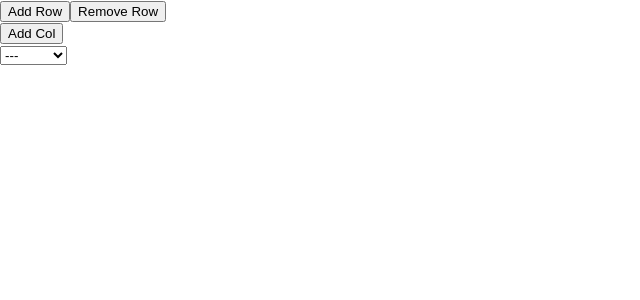
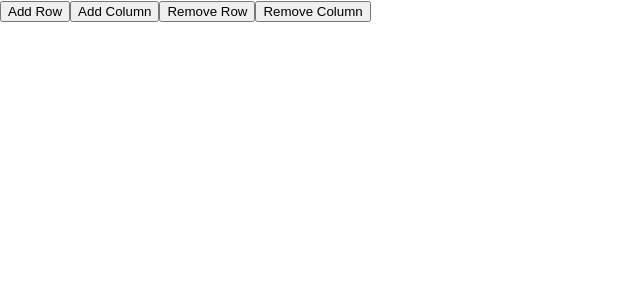
Before and after one commit to kachengieong/Assignment-8, a React (Create React App) app: page / in a window 1280 px wide. Shown: the top 300 px of the page, without its empty margins (0-640 px from the left). Built offline with nearby package versions, Linux system fonts and the light colour scheme.

Commit message:
Added functions to add and remove columns

```diff
--- a/src/App.js
+++ b/src/App.js
@@ -1,42 +1,14 @@
-
 import React, { Component } from 'react';
 import Table from './components/Table';
 import './App.css';
 
-// Select a color from dropdown menu of colors
 class App extends Component {
-  constructor(props) {
-    super(props);
-    this.state = {color: ""};
-  }
-
-  handleClick = (e) => {
-    console.log('Clicked');
-    this.setState(
-      { [e.target.name]: e.target.value++ },
-      console.log({ [e.target.name]: e.target.value })
-    );
-  };
-
-  handleChange = (event) => {
-    this.setState({color: event.target.value});
-  }
-
   render() {
     return (
       <>
         <Table />
-        <select value={this.state.color} onChange={this.handleChange}>
-        <option value="none">---</option>
-        <option value="red">Red</option>
-        <option value="blue">Blue</option>
-        <option value="gray">Gray</option>
-        <option value="green">Green</option>
-        <option value="yellow">Yellow</option>
-        <option value="orange">Orange</option>
-      </select>
       </>
-    )
+    );
   }
 }
 
--- a/src/components/Table.jsx
+++ b/src/components/Table.jsx
@@ -1,76 +1,55 @@
 import React, { Component } from 'react';
 import TableRow from './TableRow';
-import TableColumn from './TableColumn';
-import PropTypes from 'prop-types';
 import { v4 as uuidv4 } from 'uuid';
 
 class Table extends Component {
-  constructor(props) {
-    super(props);
+  constructor() {
+    super();
     this.state = {
-      row: [],
-      col: [],
+      rows: 0,
+      columns: 1,
     };
   }
 
-  onRowChange = () => {
-    let row = this.state.row;
-    row.push('   ');
-    this.setState({ row });
+  addRow = () => {
+    this.setState({ rows: this.state.rows + 1 });
   };
 
-  onColChange = () => {
-    let col = this.state.col;
-    col.push('');
-    this.setState({ col });
+  addColumn = () => {
+    this.setState({ columns: this.state.columns + 1 });
   };
 
-  onRemoveRow = () => {
-    let row = this.state.row;
-    row.pop();
-    this.setState({ row });
+  removeRow = () => {
+    this.setState({ rows: this.state.rows - 1 });
+  };
+
+  removeColumn = () => {
+    this.setState({ columns: this.state.columns - 1 });
   };
 
   render() {
+    let table = [];
+
+    if (!table) {
+      return <p></p>;
+    } else {
+      for (let i = 0; i < this.state.rows; i++) {
+        table.push(<TableRow key={uuidv4()} columns={this.state.columns} />);
+      }
+    }
+
     return (
       <div>
-        <TableRow
-          row={this.state.row}
-          onRowChange={this.onRowChange}
-          onRemoveRow={this.onRemoveRow}
-        />
-        <TableColumn col={this.state.col} onColChange={this.onColChange} />
+        <button onClick={this.addRow}>Add Row</button>
+        <button onClick={this.addColumn}>Add Column</button>
+        <button onClick={this.removeRow}>Remove Row</button>
+        <button onClick={this.removeColumn}>Remove Column</button>
         <table>
-          {this.state.row.map((r) => {
-            return (
-              <tbody key={uuidv4()}>
-                <tr>
-                  <td style={style}>{r}</td>
-                </tr>
-              </tbody>
-            );
-          })}
-
-          {this.state.col.map((c) => {
-            return (
-              <tbody key={uuidv4()}>
-                <tr>
-                  <td style={style}>{c}</td>
-                </tr>
-              </tbody>
-            );
-          })}
+          <tbody>{table}</tbody>
         </table>
       </div>
     );
   }
 }
 
-const style = {
-  border: '1px solid black',
-};
-// Table.propTypes = {
-//   row: PropTypes.number,
-//   col: PropTypes.number,
-// };
 export default Table;
--- a/src/components/TableColumn.jsx
+++ b/src/components/TableColumn.jsx
@@ -1,22 +1,11 @@
-import React, { Component } from 'react';
+import React from 'react';
 
-class TableColumn extends Component {
-  handleClick = (event) => {
-    event.preventDefault();
-    this.props.onColChange(event.target.value);
-  };
-
-  render() {
-    return (
-      <div>
-        <form name='form'>
-          <button name='col' value={this.props.col} onClick={this.handleClick}>
-            Add Col
-          </button>
-        </form>
-      </div>
-    );
-  }
+function TableColumn() {
+  return <td style={style}>Hello</td>;
 }
 
+const style = {
+  border: '1px solid black',
+};
+
 export default TableColumn;
--- a/src/components/TableRow.jsx
+++ b/src/components/TableRow.jsx
@@ -1,33 +1,15 @@
-import React, { Component } from 'react';
+import React from 'react';
+import TableColumn from './TableColumn';
+import { v4 as uuidv4 } from 'uuid';
 
-export class TableRow extends Component {
-  handleClick = (event) => {
-    event.preventDefault();
-    this.props.onRowChange(event.target.value);
-  };
+function TableRow(props) {
+  let columns = [];
 
-  handleRemove = (event) => {
-    event.preventDefault();
-    this.props.onRemoveRow(event.target.value);
-  };
-  render() {
-    return (
-      <div>
-        <form name='form'>
-          <button name='row' value={this.props.row} onClick={this.handleClick}>
-            Add Row
-          </button>
-          <button
-            name='removeRow'
-            value={this.props.row}
-            onClick={this.handleRemove}
-          >
-            Remove Row
-          </button>
-        </form>
-      </div>
-    );
+  for (let i = 0; i < props.columns; i++) {
+    columns.push(<TableColumn key={uuidv4()} />);
   }
+
+  return <tr>{columns}</tr>;
 }
 
 export default TableRow;
```
